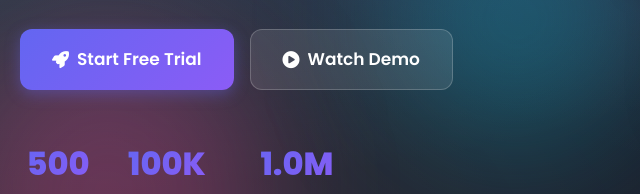
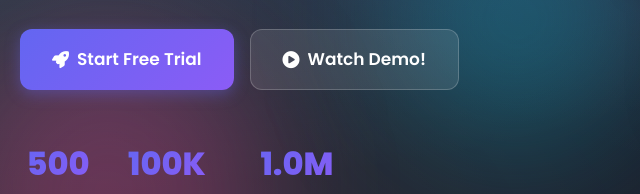
Before and after one commit to khatridhruv37-commits/Campus-Connect-Digital-Campus-Notice-Board-, a plain HTML site: page index.html in a window 1280 px wide. Shown: the part 488-682 px from the top of the page, 12-652 px from the left. Drawn offline with Linux system fonts and the light colour scheme; files that its build step writes are made by us from their sources.

Commit message:
Update index.html

```diff
--- a/index.html
+++ b/index.html
@@ -81,7 +81,7 @@
                     </a>
                     <a href="#demo" class="btn btn-glass btn-lg">
                         <i class="fas fa-play-circle"></i>
-                        Watch Demo
+                        Watch Demo!
                     </a>
                 </div>
                 <div class="hero-stats animate-fadeInUp delay-4">
@@ -460,4 +460,5 @@
 
     <script src="app.js"></script>
 </body>
+
 </html>
```
